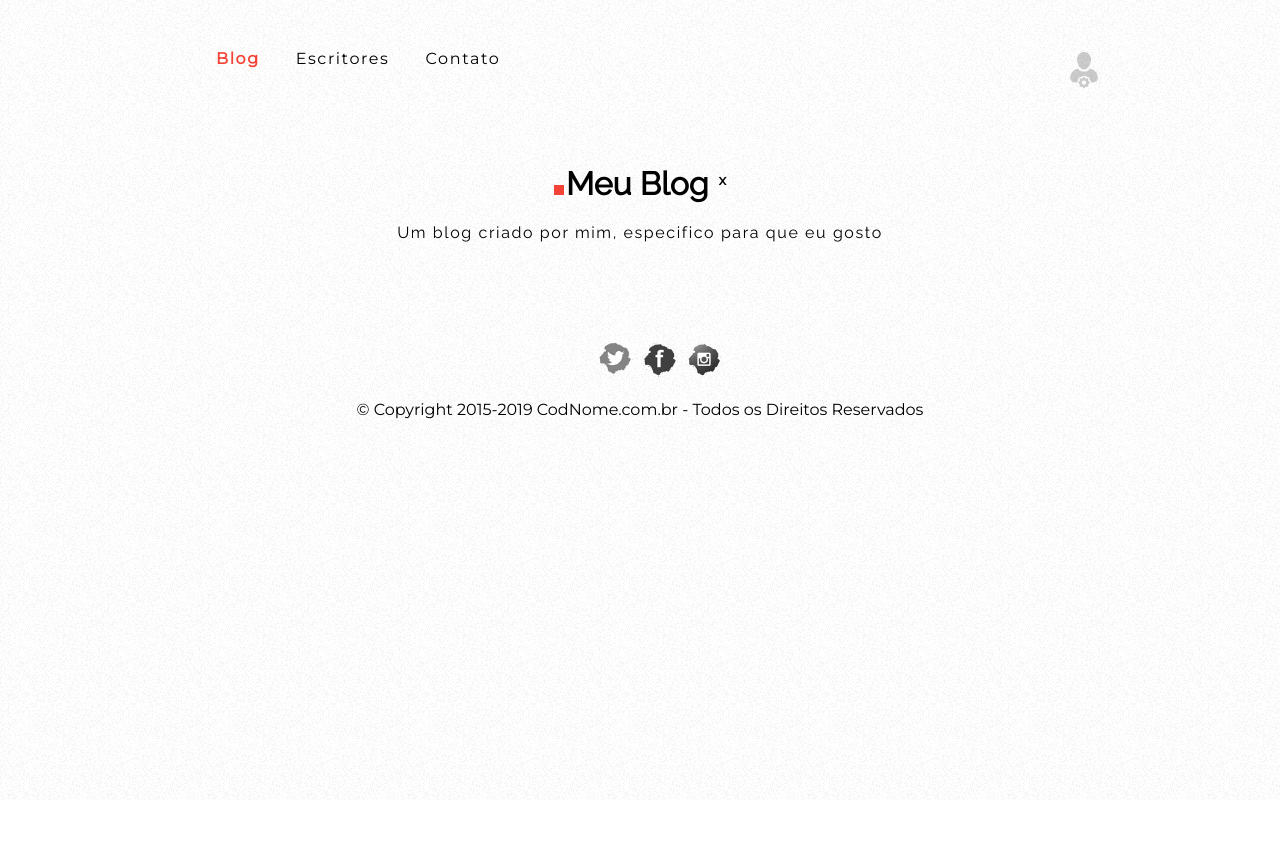
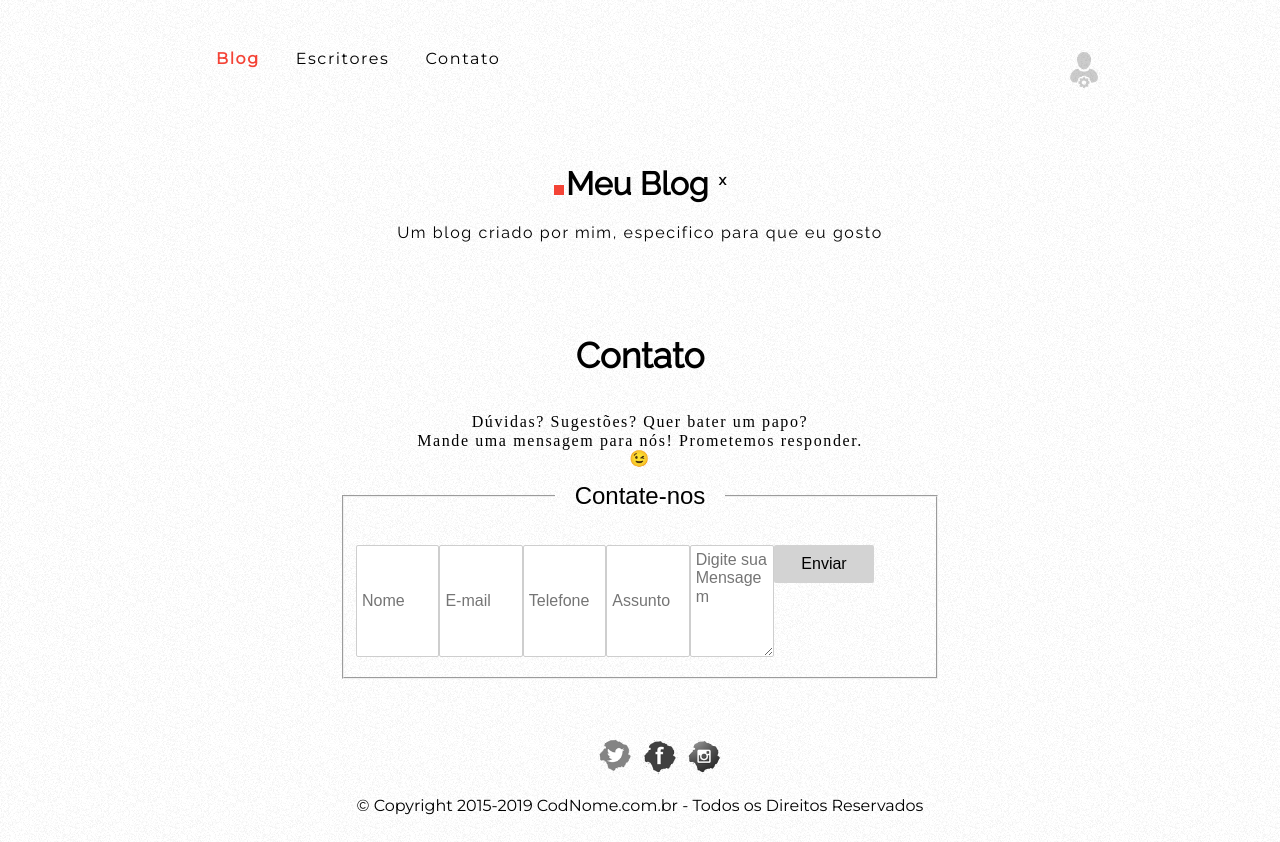
Before and after one commit to gupessoa/MinimalBlog, a PHP site: page /pages/contact.php in a window 1280 px wide. Before the commit the page ends 800 px from the top, so only its background shows below. Run offline with PHP 8.4, Linux system fonts and the light colour scheme; data that the repository does not hold is empty.

Commit message:
Criação da página contact.php implementação da função de envio de e-mail com o php mail()

```diff
--- a/www/assets/css/style.css
+++ b/www/assets/css/style.css
@@ -2,7 +2,7 @@
 body{
     background: url('../img/bg.png') repeat;
 }
-input{
+input, textarea{
     font-size:16px;
     border-style:solid;
     padding:5px;
@@ -139,12 +139,6 @@ section div.container h3{
     transition: all 1s ease-in-out;
     z-index: 20;
 }
-/* .menu li:hover .login{
-    display: block;
-} */
-/* .login{
-    width: 300px;
-} */
 .login fieldset{
     margin: 20px;
 }
@@ -171,14 +165,12 @@ section div.container h3{
     background-color: lightgray;
     border: none;
     padding: 10px 20px;
+    cursor: pointer;
 }
 .login input[type="submit"]:hover{
     background-color: #f44336;
     color: white;
 }
-/* .exibr{
-    display: block !important;
-} */
 header{
     text-align: center;
     margin-bottom: 70px;
@@ -320,7 +312,7 @@ footer p{
 .socialNetworks img:hover{
     filter: none;
 }
-/* writers.html */
+/* Writers Page */
 .writers{
     flex-direction: column;
 }
@@ -356,3 +348,48 @@ footer p{
     padding-right: 30px;
     font-family: 'Montserrat', sans-serif;
 }
+/* Contact Page */
+div.contact{
+    flex-direction: column;
+    /* align-items: ; */
+    width: 600px;
+    margin-bottom: 30px;
+}
+fieldset.contactForm{
+    display: flex;
+}
+fieldset.contactForm legend{
+    font-size: 1.5em;
+    padding: 0 20px;
+    text-align: center;
+    margin-bottom: 30px;
+    font-family: sans-serif;
+}
+.contactForm input{
+    width: 80%;
+    margin-bottom: 10px;
+    margin: 0 auto 10px auto;
+    border: 0.5px solid#cecece;
+    border-radius: 2px;
+}
+.contactForm input[type="submit"]{
+    width: 100px;
+    float: right;
+    margin-right: 50px;
+    background-color: lightgray;
+    border: none;
+    padding: 10px;
+
+}
+.contactForm input[type="submit"]:hover{
+    background-color: #f44336;
+    cursor: pointer;
+    color: white;
+}
+.contactForm textarea{
+    margin: 0 auto 10px auto !important;
+    width: 81%;
+    height: 100px;
+    border: 0.5px solid#cecece;
+    border-radius: 2px;
+}
--- a/www/pages/contact.php
+++ b/www/pages/contact.php
@@ -5,6 +5,34 @@
 	$pdo = new PDO("mysql:dbname=tombo;host=localhost", "root", "");
 	}catch(PDOException $e){
 	echo "Erro: "+$e->getMessage();
+	}
+
+	//pegando as informações de email
+	if(isset($_POST["email"]) && !empty($_POST["email"])){
+
+	$nome = addslashes($_POST['nome']);
+	$email = addslashes($_POST['email']);
+	$telefone = addslashes($_POST['tel']);
+	$mensagem = addslashes($_POST['msg']);
+	$assunto = addslashes($_POST['assunto']);
+	$data_envio = date('d/m/Y');
+	$hora_envio = date('H:i:s');
+
+	$para = "gustavo.pessoa@codnome.com.br";
+	$corpo = "Nome: ".$nome."<br> Email: ".$email."<br>Telefone: ".$telefone."<br>Data: ".$data_envio." ás ".$hora_envio."<hr><strong>".$assunto."</strong><br>".$mensagem;
+	$headers  = "MIME-Version: 1.1\n";
+	$headers .= "Content-type: text/html; charset=UTF-8\n";
+	$headers .= "From: gustavo.pessoa@condome.com.br" . "\n";
+	$headers .="Reply-To: ".$email."\n";
+	$headers .="Data: ".$data_envio."\n";
+	$headers .= "Return-Path: ".$nome." <gustavo.pessoa@codnome.com.br>\n";
+	$headers .= "X-Priority:3\n";
+	$headers .="X-Mailer: PHP/".phpversion();
+
+	if(!mail($para, $assunto, $corpo, $headers ,"-r".$email)){ // Se for Postfix
+		$headers .= "Return-Path: " . $email . $quebra_linha; // Se "não for Postfix"
+		mail($para, $assunto, $corpo, $headers );
+	}
 	}
 	$content = file_get_contents("php://input");
 	//tranformamos o conteudo recebido em JSON em um array php
@@ -32,7 +60,6 @@
 			exit;
 		}
 	}
-
 ?>
 <!DOCTYPE html>
 <html lang="pt-br">
@@ -96,7 +123,24 @@
 		<!-- Declaração uma sessão do site -->
 		<section>
             <div class="container contact">
+				<h1>Contato</h2>
+				<h2>Dúvidas? Sugestões? Quer bater um papo?<br>Mande uma mensagem para nós! Prometemos responder.<br> <span>&#128521;</span> </h2>
+				<div>
+					 <form method="post">
+						<fieldset class="contactForm">
+	 						<legend>Contate-nos</legend>
+							<input type="text" name="nome" id="nomeMsg" placeholder="Nome">
+							<input type="email" name="email" id="emailMsg"placeholder="E-mail" >
+							<input type="tel" name="tel" id="tel" pattern="[0-9]{11}" placeholder="Telefone" >
+							<input type="text" name="assunto" id="assunto" placeholder="Assunto" >
+							<textarea name="msg" id="msg" placeholder="Digite sua Mensagem"></textarea>
+							<div>
+								<input type="submit" value="Enviar">
+							</div>
 
+						</fieldset>
+					 </form>
+				</div>
             </div>
         </section>
         <aside>
```
Lines whose indentation alone changed are shown as unchanged.
